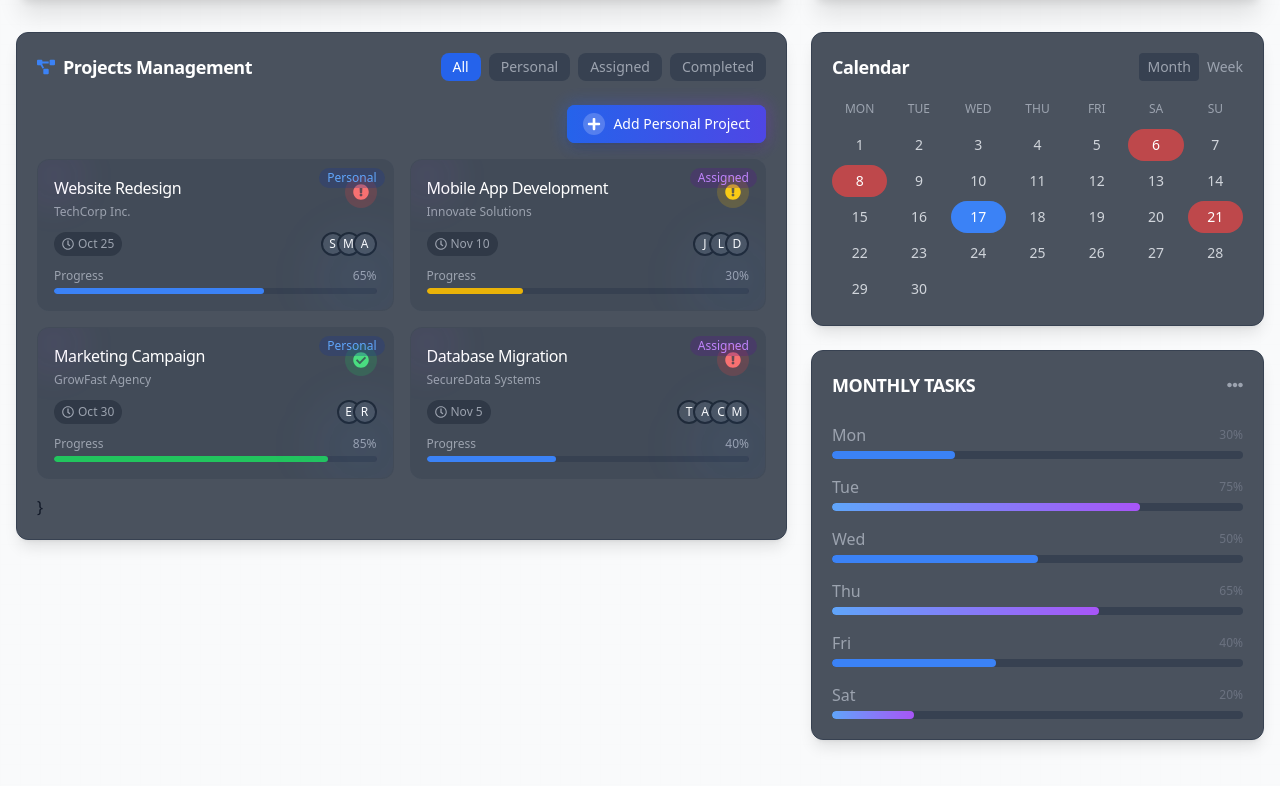
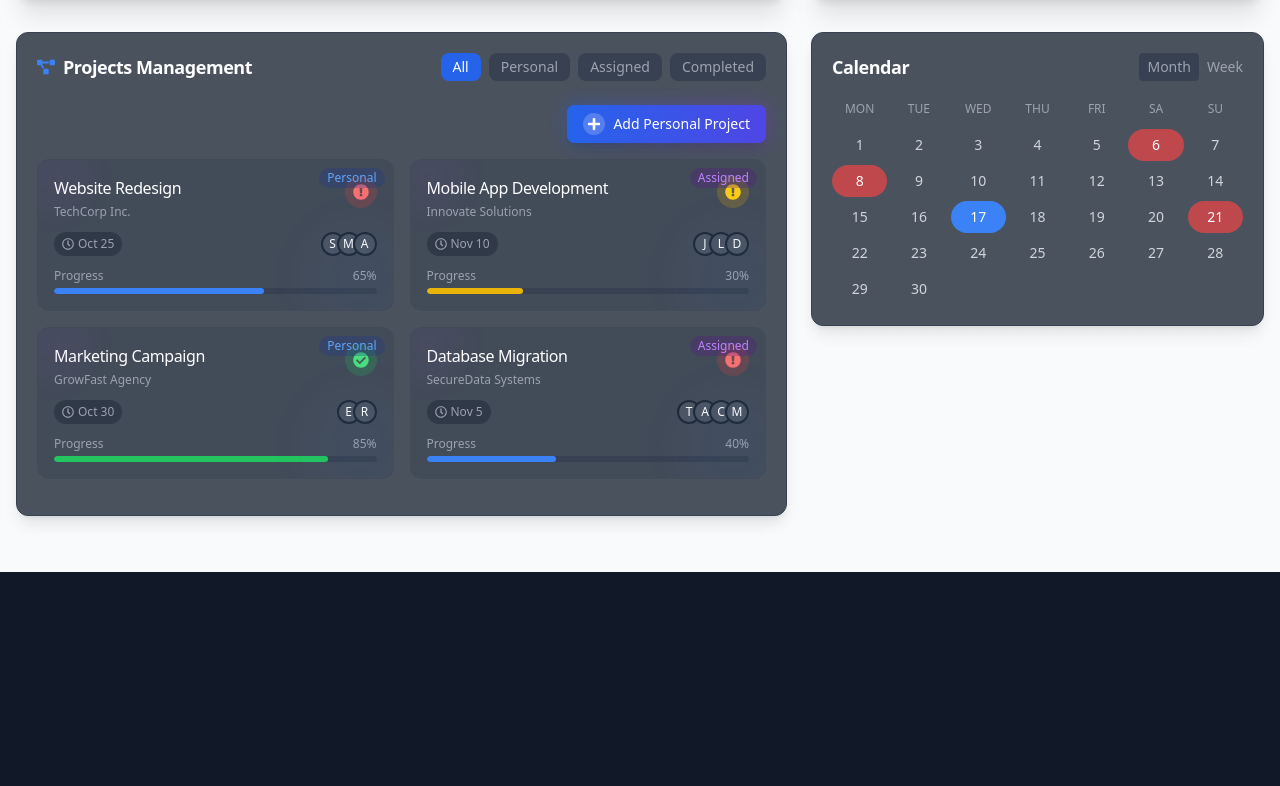
Before and after one commit to CMAtreya/Smart-Project-Management-System, a React (Vite) app in the folder frontend/: page /user/dashboard in a window 1280 px wide. Shown: the part 780-1566 px from the top of the page. After the commit the page ends 1352 px from the top, so only its background shows below. Built offline with nearby package versions, Linux system fonts and the light colour scheme.

Commit message:
monthly card deleted

```diff
--- a/frontend/src/pages/user/dashboard.jsx
+++ b/frontend/src/pages/user/dashboard.jsx
@@ -277,51 +277,6 @@ const TodaysTasks = () => {
 };
 
 // Monthly Tasks Component
-const MonthlyTasks = () => {
-  const days = ['Mon', 'Tue', 'Wed', 'Thu', 'Fri', 'Sat'];
-  const data = [
-    { day: 'Mon', value: 30 },
-    { day: 'Tue', value: 75 },
-    { day: 'Wed', value: 50 },
-    { day: 'Thu', value: 65 },
-    { day: 'Fri', value: 40 },
-    { day: 'Sat', value: 20 }
-  ];
-
-  return (
-    <motion.div
-      initial={{ opacity: 0, y: 20 }}
-      animate={{ opacity: 1, y: 0 }}
-      transition={{ duration: 0.5, delay: 0.2 }}
-      className="dashboard-card bg-gray-800 rounded-xl p-5 shadow-lg border border-gray-700 backdrop-blur-sm bg-opacity-80"
-      whileHover={{ scale: 1.02, boxShadow: '0 20px 25px -5px rgba(0, 0, 0, 0.2), 0 10px 10px -5px rgba(0, 0, 0, 0.1)' }}
-    >
-      <div className="flex justify-between items-center mb-6">
-        <h3 className="text-lg font-bold text-white">MONTHLY TASKS</h3>
-        <button className="text-gray-400 hover:text-white">
-          <FaEllipsisH />
-        </button>
-      </div>
-
-      <div className="space-y-4">
-        {data.map((item, index) => (
-          <div key={index} className="space-y-1">
-            <div className="flex justify-between items-center">
-              <span className="text-gray-400">{item.day}</span>
-              <span className="text-xs text-gray-500">{item.value}%</span>
-            </div>
-            <div className="w-full h-2 bg-gray-700 rounded-full overflow-hidden">
-              <div
-                className={`h-full rounded-full ${index % 2 === 0 ? 'bg-blue-500' : 'bg-gradient-to-r from-blue-400 to-purple-500'}`}
-                style={{ width: `${item.value}%` }}
-              ></div>
-            </div>
-          </div>
-        ))}
-      </div>
-    </motion.div>
-  );
-};
 
 // Calendar Component
 const CalendarWidget = () => {
@@ -1068,7 +1023,7 @@ const Projects = () => {
             </div>
           </motion.div>
         </div>
-      )}}
+      )}
     </motion.div>
   );
 };
@@ -1217,7 +1172,7 @@ function Dashboard() {
                 <div className="lg:col-span-3"> {/* Approximately 3/8 of the width */}
                   <div className="grid grid-cols-1 gap-6">
                     <CalendarWidget />
-                    <MonthlyTasks />
+
                   </div>
                 </div>
               </div>
```
Also changed, not shown: 1 other file (tests, documents, lock files or other folders).
